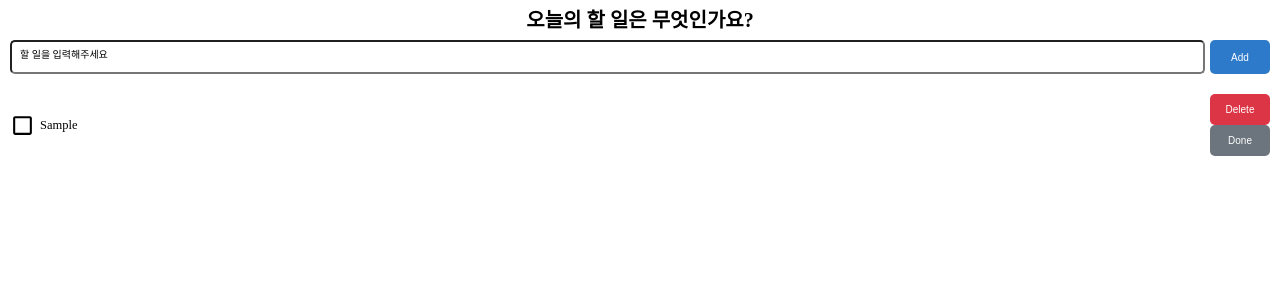
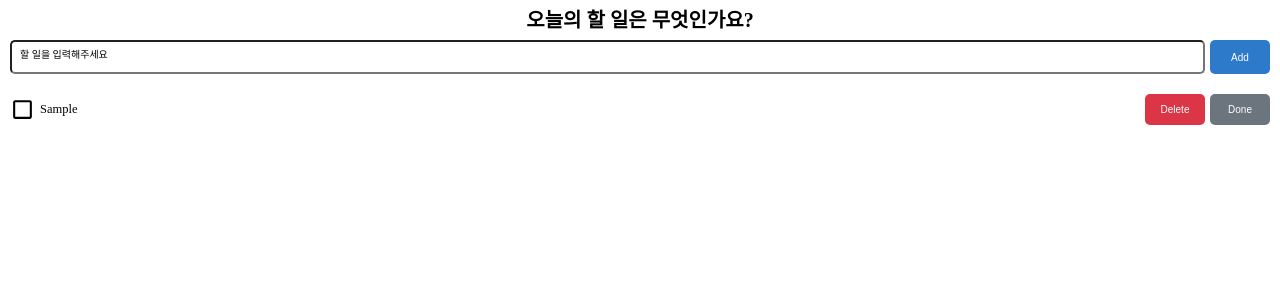
Before and after one commit to dygmm4288/wanted-fe-challenge-3, a React (Vite) app: page / in a window 1280 px wide. Both pictures are taken after typing "Sample" into the empty fields and a click on the button "Add". Shown: the top 300 px of the page. Built offline with nearby package versions, Linux system fonts and the light colour scheme.

Commit message:
[style] : button container 스타일 수정

```diff
--- a/src/components/List/TodoItem.tsx
+++ b/src/components/List/TodoItem.tsx
@@ -2,7 +2,7 @@ import { MdCheckBox, MdCheckBoxOutlineBlank } from "react-icons/md";
 import useTodo from "../../hooks/useTodo";
 import { Todo } from "../../store/todoSlice";
 import Button from "../common/Button";
-import { StP } from "./TodoList.styles";
+import { StButtonContainer, StP } from "./TodoList.styles";
 
 interface Props {
   todo: Todo;
@@ -20,7 +20,7 @@ export default function TodoItem({ todo }: Props) {
         <MdCheckBoxOutlineBlank fontSize={25} />
       )}
       <StP $isDone={isDone}>{content}</StP>
-      <div>
+      <StButtonContainer>
         <Button
           onClick={handleDeleteTodo(id)}
           type='button'
@@ -30,7 +30,7 @@ export default function TodoItem({ todo }: Props) {
         <Button onClick={handleToggleTodo(id)} type='button'>
           {isDone ? "Working" : "Done"}
         </Button>
-      </div>
+      </StButtonContainer>
     </>
   );
 }
--- a/src/components/List/TodoList.styles.tsx
+++ b/src/components/List/TodoList.styles.tsx
@@ -25,3 +25,8 @@ export const StP = styled.p<{ $isDone: boolean }>`
 
   font-size: 1.25rem;
 `;
+
+export const StButtonContainer = styled.div`
+  display: flex;
+  gap: 0.5rem;
+`;
```
